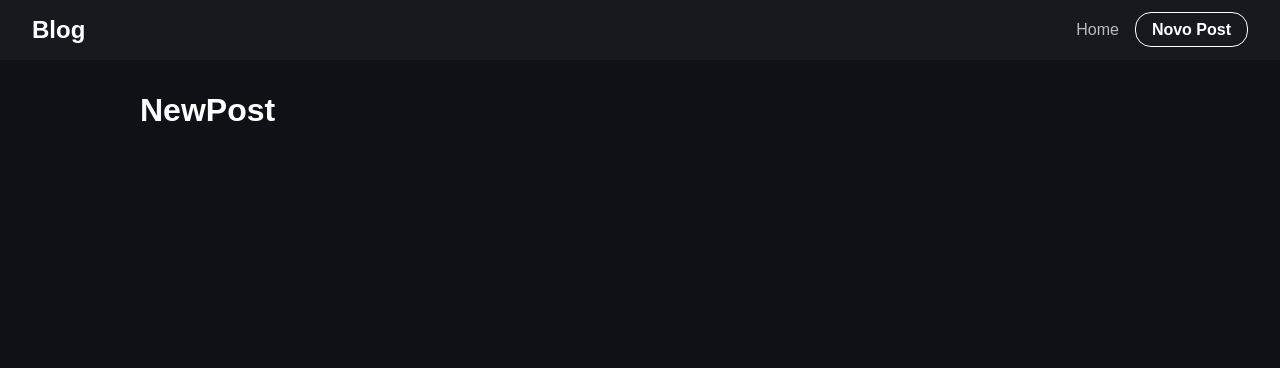
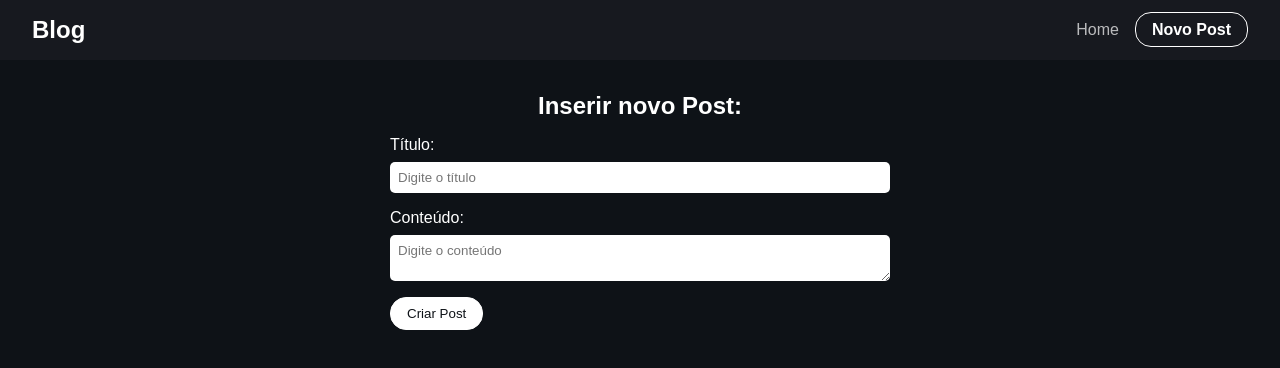
Before and after one commit to gio98sp/blog_reactjs_axios, a React (Vite) app: page /new in a window 1280 px wide. Shown: the top 368 px of the page. Built offline with nearby package versions, Linux system fonts and the light colour scheme; a web font is replaced by a local one.

Commit message:
add style in newPost page

```diff
--- /dev/null
+++ b/src/routes/NewPost.css
@@ -0,0 +1,31 @@
+.new-post h2 {
+  text-align: center;
+  margin-bottom: 1rem;
+}
+
+form {
+  max-width: 500px;
+  width: 100%;
+  margin: 0 auto;
+}
+
+.form-control {
+  display: flex;
+  flex-direction: column;
+  margin-bottom: 1rem;
+}
+
+.form-control label {
+  margin-bottom: 0.5rem;
+}
+
+.form-control input,
+.form-control textarea {
+  padding: 0.5rem;
+  border: none;
+  border-radius: 5px;
+  -webkit-border-radius: 5px;
+  -moz-border-radius: 5px;
+  -ms-border-radius: 5px;
+  -o-border-radius: 5px;
+}
--- a/src/routes/NewPost.jsx
+++ b/src/routes/NewPost.jsx
@@ -1,4 +1,20 @@
+import './NewPost.css'
 
 export const NewPost = () => {
-  return <h1>NewPost</h1>
-}
+  return (
+    <div className="new-post">
+      <h2>Inserir novo Post:</h2>
+      <form>
+        <div className="form-control">
+          <label htmlFor="title">Título:</label>
+          <input type="text" name="title" id="title" placeholder="Digite o título" />
+        </div>
+        <div className="form-control">
+          <label htmlFor="body">Conteúdo:</label>
+          <textarea name="body" id="body" placeholder="Digite o conteúdo"></textarea>
+        </div>
+        <input type="submit" value="Criar Post" className="btn" />
+      </form>
+    </div>
+  );
+};
```
